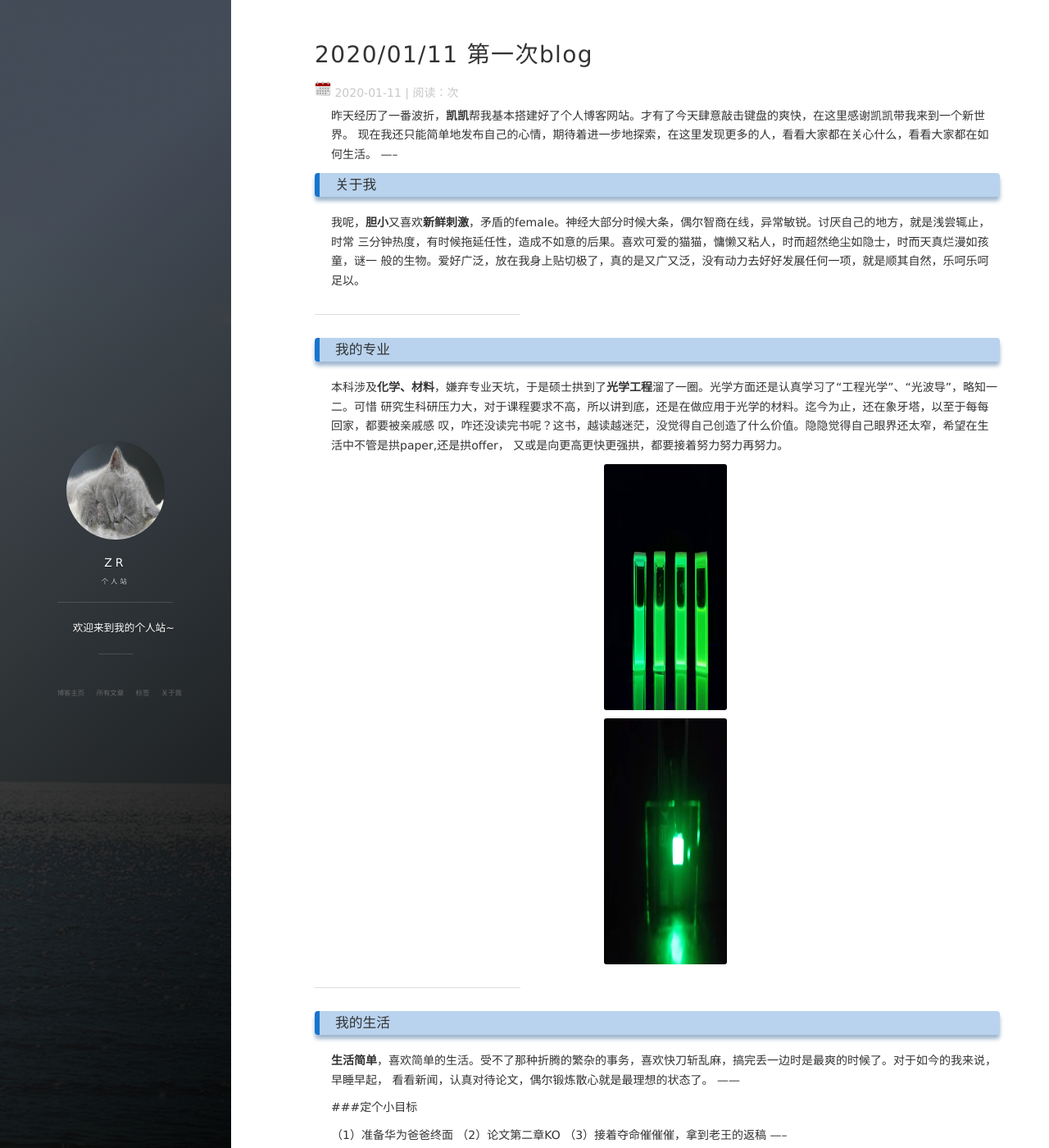
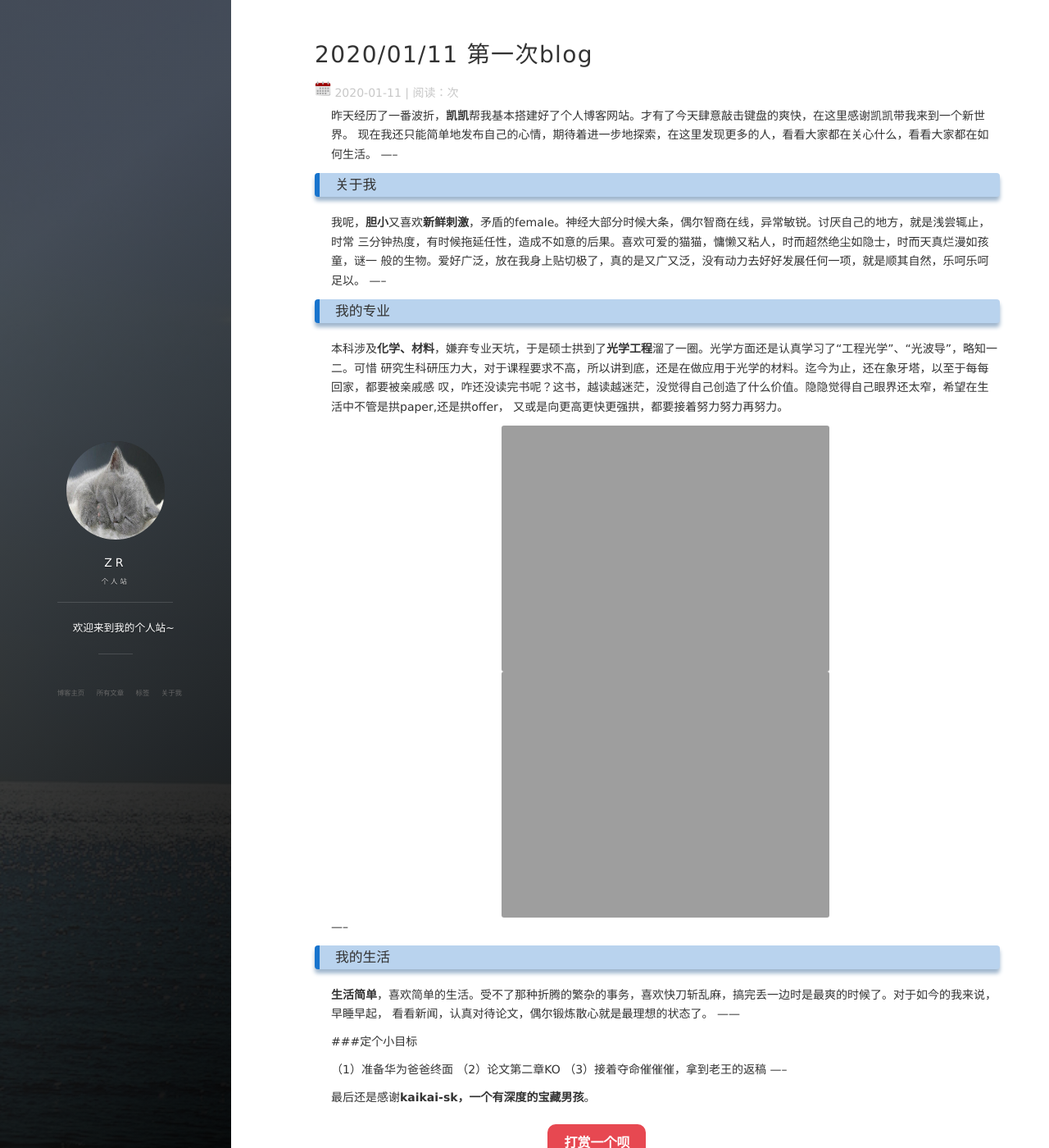
Before and after one commit to RR-tonic/RR-tonic.github.io, a Jekyll site: the page built from _posts/2020-01-11-dairy .md, in a window 1280 px wide and 1400 px high. Shown: the whole window at 82% size. Built offline with Jekyll 4.4.1, drawn with Linux system fonts in a browser that asks for light colours; nearby versions of some CDN libraries; comment, search, counter and statistics services are not loaded.

Commit message:
upload pic

```diff
--- a/_posts/2020-01-11-dairy .md
+++ b/_posts/2020-01-11-dairy .md
@@ -14,8 +14,8 @@
 我呢，**胆小**又喜欢**新鲜刺激**，矛盾的female。神经大部分时候大条，偶尔智商在线，异常敏锐。讨厌自己的地方，就是浅尝辄止，时常
 三分钟热度，有时候拖延任性，造成不如意的后果。喜欢可爱的猫猫，慵懒又粘人，时而超然绝尘如隐士，时而天真烂漫如孩童，谜一
 般的生物。爱好广泛，放在我身上贴切极了，真的是又广又泛，没有动力去好好发展任何一项，就是顺其自然，乐呵乐呵足以。
+-----
 
------
 ### 我的专业
 
 本科涉及**化学、材料**，嫌弃专业天坑，于是硕士拱到了**光学工程**溜了一圈。光学方面还是认真学习了“工程光学”、“光波导”，略知一二。可惜
@@ -23,13 +23,10 @@
 叹，咋还没读完书呢？这书，越读越迷茫，没觉得自己创造了什么价值。隐隐觉得自己眼界还太窄，希望在生活中不管是拱paper,还是拱offer，
 又或是向更高更快更强拱，都要接着努力努力再努力。
 
-<img src="http://rr-tonic-rr.github.io/images/posts/rr_dairy1/fa_guang_liang_zi_dian.jpg" width = "150px" height = "300px"
-  div align=center />
+![发光量子点](http://rr-tonic-rr.github.io/images/posts/rr_dairy1/fa_guang_liang_zi_dian.jpg =150x300)
+![LED](http://rr-tonic-rr.github.io/images/posts/rr_dairy1/led.jpg =150x300 )
+-----
 
-<img src="http://rr-tonic-rr.github.io/images/posts/rr_dairy1/led.jpg" width = "150px" height = "300px"
-  div align=center />
-
------
 ### 我的生活
 
 **生活简单**，喜欢简单的生活。受不了那种折腾的繁杂的事务，喜欢快刀斩乱麻，搞完丢一边时是最爽的时候了。对于如今的我来说，早睡早起，
```
